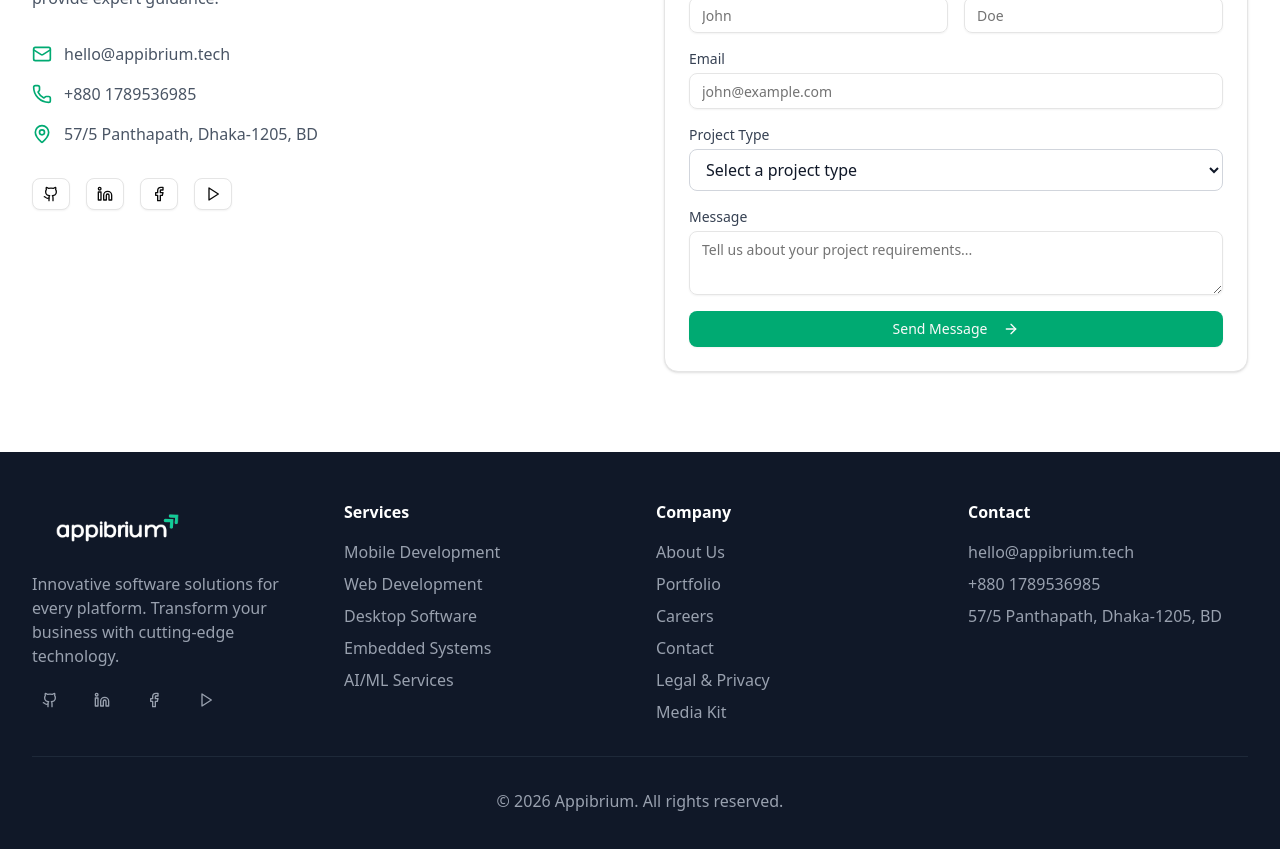
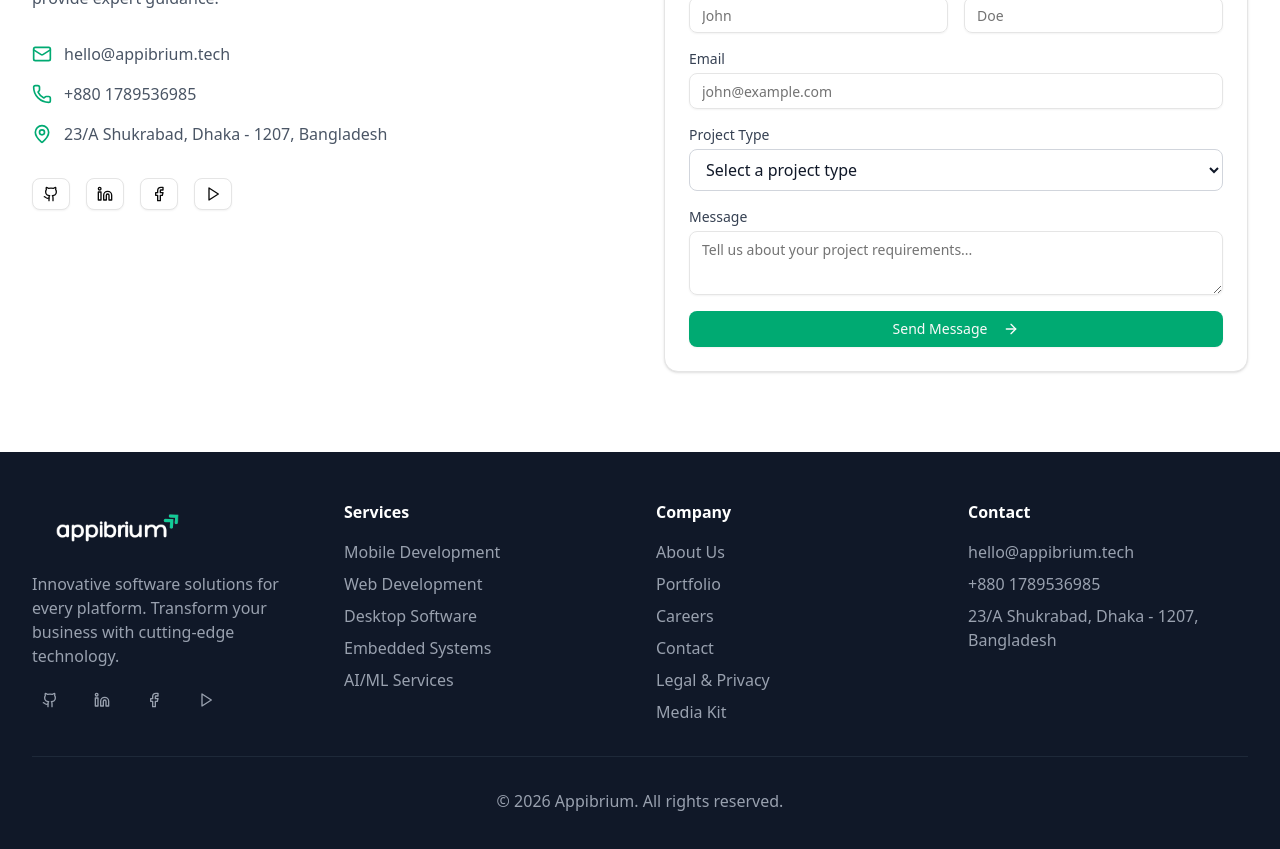
Before and after one commit to ratulhasanruhan/appibrium, a React (Vite) app: page / in a window 1280 px wide. Shown: the part 6900-7749 px from the top of the page. Built offline with nearby package versions, Linux system fonts and the light colour scheme.

Commit message:
changes addres

```diff
--- a/index.html
+++ b/index.html
@@ -98,10 +98,10 @@
       "numberOfEmployees": "10-50",
       "address": {
         "@type": "PostalAddress",
-        "streetAddress": "57/5 Panthapath",
+        "streetAddress": "23/A Shukrabad",
         "addressLocality": "Dhaka",
-        "postalCode": "1205",
-        "addressCountry": "BD"
+        "postalCode": "1207",
+        "addressCountry": "Bangladesh"
       },
       "contactPoint": [
         {
@@ -310,10 +310,10 @@
       "description": "Software development company in Dhaka, Bangladesh",
       "address": {
         "@type": "PostalAddress",
-        "streetAddress": "57/5 Panthapath",
+        "streetAddress": "23/A Shukrabad",
         "addressLocality": "Dhaka",
-        "postalCode": "1205",
-        "addressCountry": "BD"
+        "postalCode": "1207",
+        "addressCountry": "Bangladesh"
       },
       "geo": {
         "@type": "GeoCoordinates",
--- a/src/App.jsx
+++ b/src/App.jsx
@@ -758,7 +758,7 @@ function App() {
                 </div>
                 <div className="flex items-center space-x-3">
                   <MapPin className="w-5 h-5 text-primary" />
-                  <span className="text-gray-600 dark:text-gray-300">57/5 Panthapath, Dhaka-1205, BD</span>
+                  <span className="text-gray-600 dark:text-gray-300">23/A Shukrabad, Dhaka - 1207, Bangladesh</span>
                 </div>
               </div>
 
@@ -899,7 +899,7 @@ function App() {
               <ul className="space-y-2 text-gray-400">
                 <li><a href="mailto:hello@appibrium.tech" className="hover:text-white transition-colors">hello@appibrium.tech</a></li>
                 <li>+880 1789536985</li>
-                <li>57/5 Panthapath, Dhaka-1205, BD</li>
+                <li>23/A Shukrabad, Dhaka - 1207, Bangladesh</li>
               </ul>
             </div>
           </div>
```
